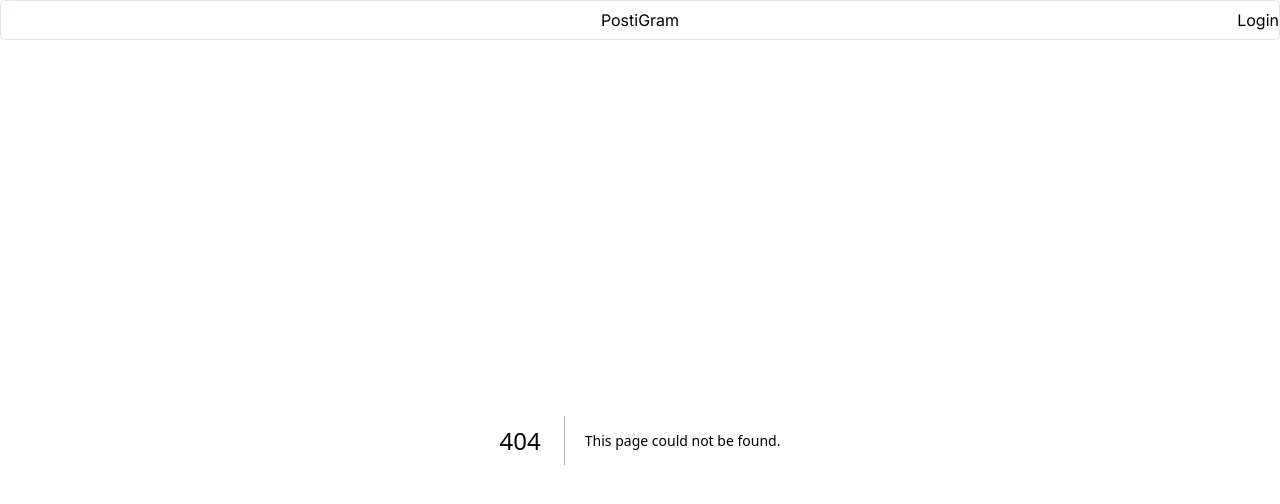
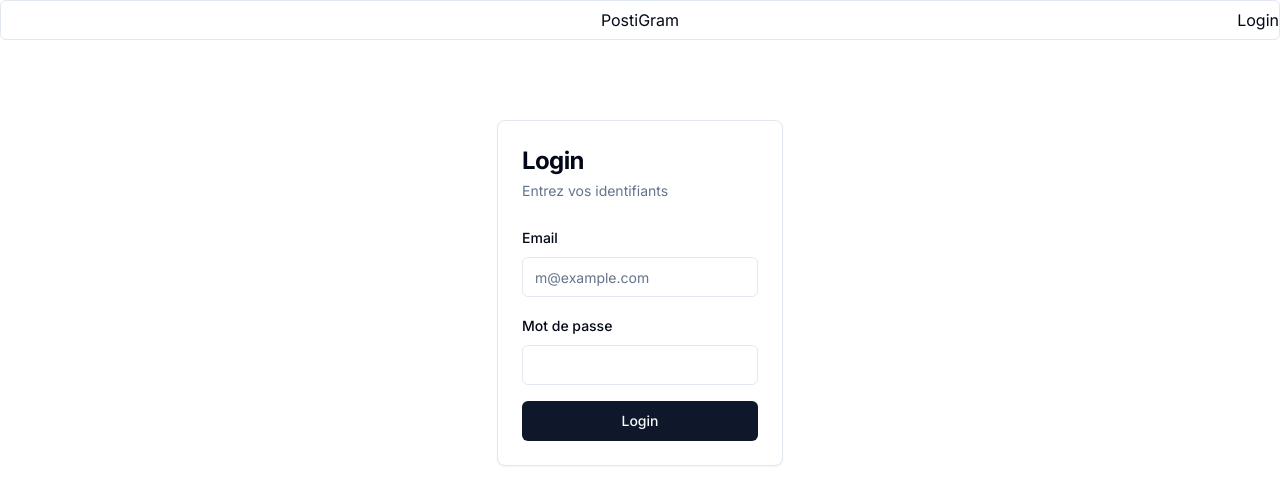
Before and after one commit to Matithieu/postigram, a Next.js app: page /login in a window 1280 px wide. Before the commit this address had no page. Shown: the top 504 px of the page. Built offline with nearby package versions, Linux system fonts and the light colour scheme.

Commit message:
feat: login page

```diff
--- /dev/null
+++ b/app/login/page.tsx
@@ -0,0 +1,71 @@
+"use client";
+
+import { Button } from "@/components/ui/button";
+import {
+  Card,
+  CardContent,
+  CardDescription,
+  CardHeader,
+  CardTitle,
+} from "@/components/ui/card";
+import { Input } from "@/components/ui/input";
+import { Label } from "@/components/ui/label";
+import { useRouter } from "next/navigation";
+import { useState } from "react";
+
+export default function Login() {
+  const [email, setEmail] = useState("");
+  const [password, setPassword] = useState("");
+
+  const router = useRouter();
+
+  function handleSubmit(event: React.FormEvent<HTMLFormElement>) {
+    console.log("Submitted");
+    event.preventDefault();
+    if (email == "email@email.com" && password == "password") {
+      console.log("Logged in");
+      router.push("/");
+    }
+  }
+
+  return (
+    <div className="flex justify-center items-center m-20">
+      <Card className="mx-auto max-w-sm">
+        <CardHeader className="space-y-1">
+          <CardTitle className="text-2xl font-bold">Login</CardTitle>
+          <CardDescription>Entrez vos identifiants</CardDescription>
+        </CardHeader>
+        <CardContent>
+          <form onSubmit={handleSubmit}>
+            {" "}
+            <div className="space-y-4">
+              <div className="space-y-2">
+                <Label htmlFor="email">Email</Label>
+                <Input
+                  id="email"
+                  placeholder="m@example.com"
+                  required
+                  type="email"
+                  onChange={(event) => setEmail(event.target.value)}
+                />
+              </div>
+              <div className="space-y-2">
+                <Label htmlFor="password">Mot de passe</Label>
+                <Input
+                  id="password"
+                  required
+                  type="password"
+                  onChange={(event) => setPassword(event.target.value)}
+                />
+              </div>
+              <Button className="w-full" type="submit">
+                {" "}
+                Login
+              </Button>
+            </div>
+          </form>{" "}
+        </CardContent>
+      </Card>
+    </div>
+  );
+}
```
